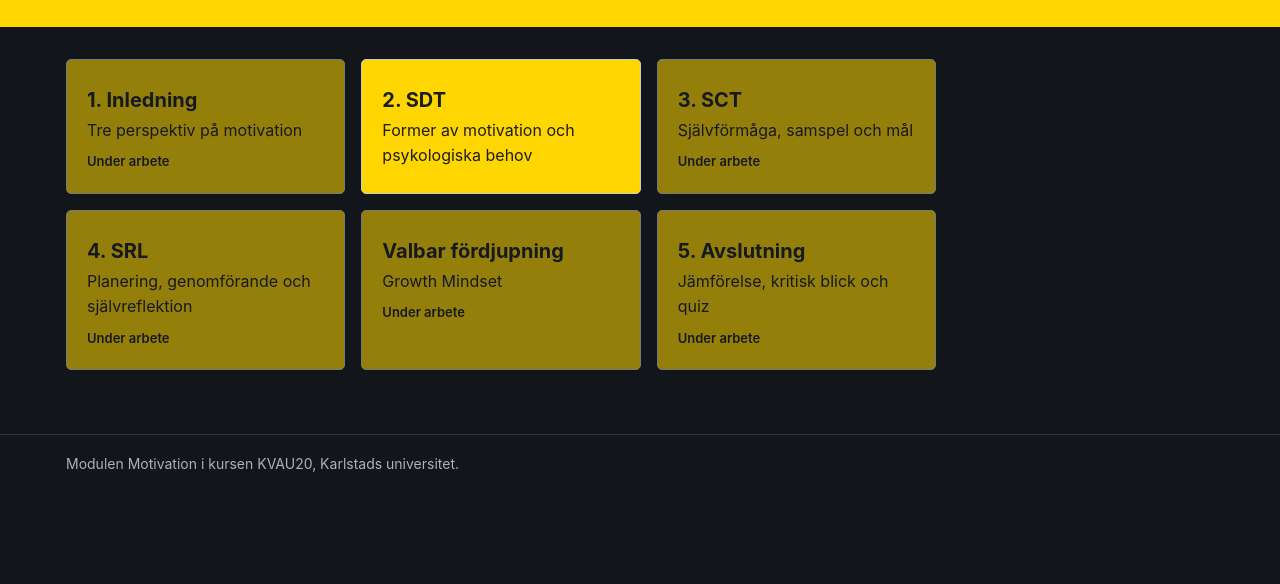
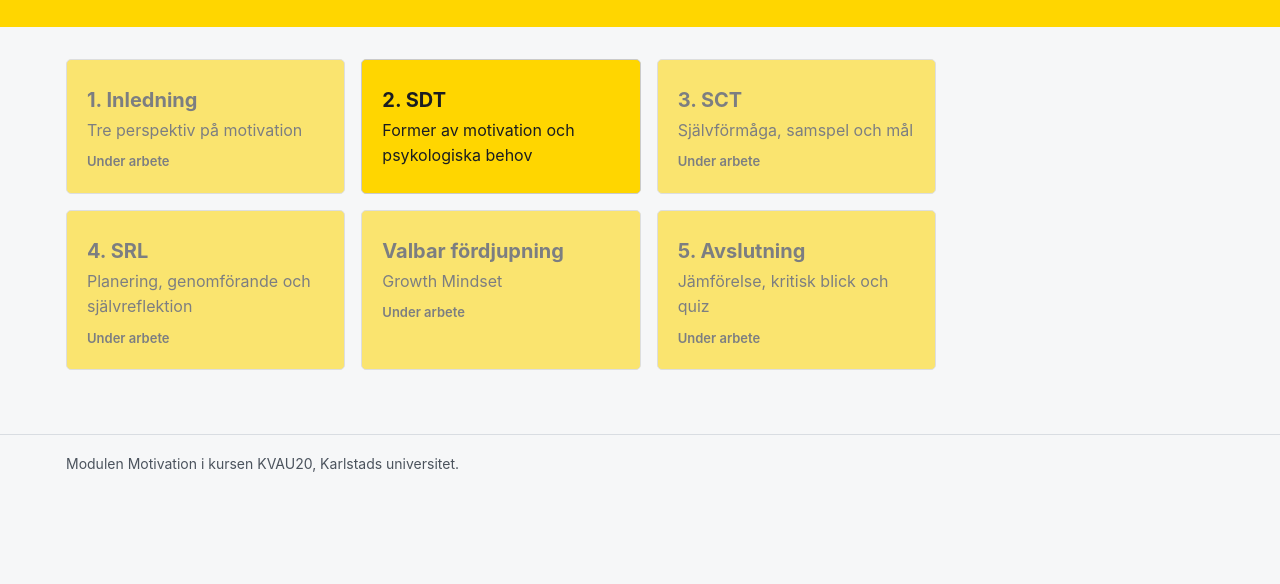
Before and after one commit to JimmyKarlssons/motivation, a plain HTML site: page index.html in a window 1280 px wide. Shown: the part 216-800 px from the top of the page. Drawn offline with Linux system fonts and the dark colour scheme.

Commit message:
Bara ljust tema
Co-Authored-By: Claude Opus 5.5 <noreply@anthropic.com>

```diff
--- a/assets/stil.css
+++ b/assets/stil.css
@@ -27,40 +27,6 @@
   --skugga: 0 1px 2px rgba(20, 24, 30, .06), 0 2px 8px rgba(20, 24, 30, .05);
   --radie: 6px;
   color-scheme: light;
-}
-
-@media (prefers-color-scheme: dark) {
-  :root:not([data-theme="light"]) {
-    --gul-mjuk: #3a3417;
-    --bla: #4fa3d4;
-    --bla-text: #7cc0e8;
-    --bla-yta: #172a36;
-    --bg: #121519;
-    --yta: #1b1f25;
-    --text: #e8ebef;
-    --text-2: #aab2bc;
-    --linje: #2e353e;
-    --autonom: #63c38b;
-    --autonom-yta: #173022;
-    --kontroll: #e88f63;
-    --kontroll-yta: #3b2219;
-    --amot: #9ca5b0;
-    --amot-yta: #262b31;
-    --d-samband: #7cc0e8;
-    --d-overtid: #b59cf0;
-    --d-experiment: #e0b25a;
-    --d-intervention: #5cc8c2;
-    --skugga: 0 1px 2px rgba(0, 0, 0, .3);
-    color-scheme: dark;
-  }
-}
-:root[data-theme="dark"] {
-  --gul-mjuk: #3a3417; --bla: #4fa3d4; --bla-text: #7cc0e8; --bla-yta: #172a36;
-  --bg: #121519; --yta: #1b1f25; --text: #e8ebef; --text-2: #aab2bc; --linje: #2e353e;
-  --autonom: #63c38b; --autonom-yta: #173022; --kontroll: #e88f63; --kontroll-yta: #3b2219;
-  --amot: #9ca5b0; --amot-yta: #262b31; --d-samband: #7cc0e8; --d-overtid: #b59cf0;
-  --d-experiment: #e0b25a; --d-intervention: #5cc8c2; --skugga: 0 1px 2px rgba(0, 0, 0, .3);
-  color-scheme: dark;
 }
 
 *, *::before, *::after { box-sizing: border-box; }
@@ -219,8 +185,6 @@ th { font-weight: 600; }
 .kont-knapp { border-bottom: 5px solid var(--k); }
 .kont-knapp:hover { border-color: var(--k); }
 .kont-knapp[aria-pressed="true"] { border-color: var(--k); background: var(--k); color: #fff; }
-:root[data-theme="dark"] .kont-knapp[aria-pressed="true"] { color: #111; }
-@media (prefers-color-scheme: dark) { :root:not([data-theme="light"]) .kont-knapp[aria-pressed="true"] { color: #111; } }
 .kont-kat { font-size: 13px; font-weight: 700; text-align: center; padding-top: 6px; border-top: 3px solid var(--k); color: var(--k); }
 .kont-kat[data-kat="kontroll"] { --k: var(--kontroll); }
 .kont-kat[data-kat="autonom"] { --k: var(--autonom); }
```
